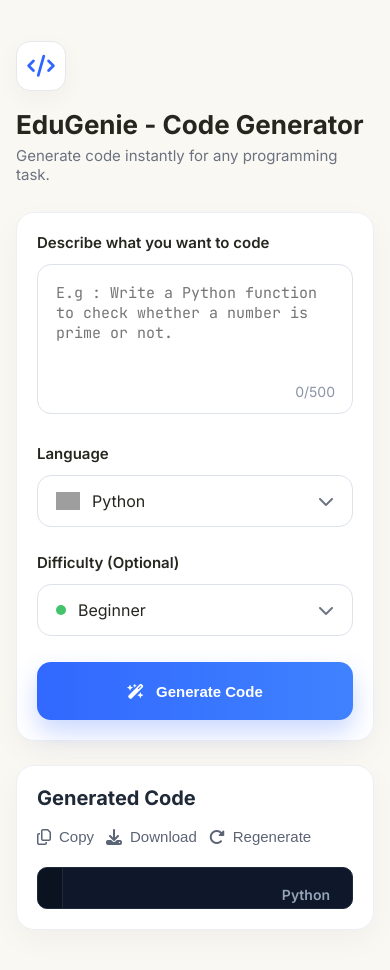
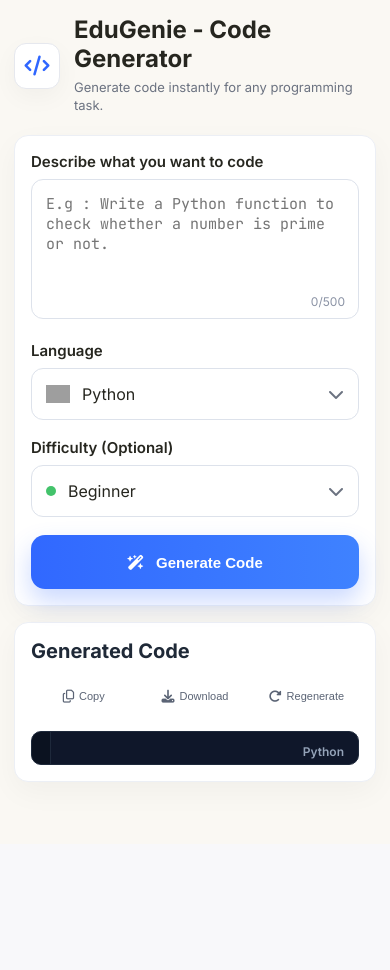
Before and after one commit to darshanpalankar/EduGenie-AI-Study-Assistant, a Flask app: page /code-generator in a window 390 px wide. After the commit the page ends 788 px from the top, so only its background shows below. Run offline with Flask 3, Linux system fonts and the light colour scheme; some libraries are stand-ins or nearby versions; grey boxes are pictures that could not be loaded.

Commit message:
CG UI Updated

```diff
--- a/static/css/code-generator.css
+++ b/static/css/code-generator.css
@@ -480,29 +480,174 @@
     .code-generator-page .line-numbers {
         padding: 20px 10px 20px 14px;
     }
+
+    /* Keep lengthy generated code inside the output box on phones and tablets. */
+    .code-generator-page .code-body {
+        max-height: min(55dvh, 420px);
+        overflow-x: auto;
+        overflow-y: auto;
+        overscroll-behavior: contain;
+        scrollbar-color: #334155 #0b1220;
+        scrollbar-width: thin;
+    }
+
+    .code-generator-page pre {
+        min-width: max-content;
+        overflow: visible;
+    }
+
+    .code-generator-page .code-body::-webkit-scrollbar {
+        width: 7px;
+        height: 7px;
+    }
+
+    .code-generator-page .code-body::-webkit-scrollbar-track {
+        background: #0b1220;
+    }
+
+    .code-generator-page .code-body::-webkit-scrollbar-thumb {
+        background: #334155;
+        border-radius: 999px;
+    }
 }
 
 @media (max-width:500px) {
 
+    .code-generator-page .container {
+        margin: 16px auto;
+        padding: 0 14px;
+    }
+
+    .code-generator-page .page-title {
+        flex-direction: row;
+        align-items: center;
+        gap: 14px;
+        margin-bottom: 20px;
+    }
+
     .code-generator-page .title-icon {
-        width: 50px;
-        height: 50px;
-        font-size: 22px;
+        width: 46px;
+        height: 46px;
+        border-radius: 12px;
+        font-size: 20px;
+        flex: 0 0 auto;
     }
 
     .code-generator-page .page-title h1 {
-        font-size: 26px;
+        font-size: 24px;
+        line-height: 1.2;
+        margin-bottom: 4px;
+    }
+
+    .code-generator-page .page-title p {
+        font-size: 13px;
+        line-height: 1.45;
+    }
+
+    .code-generator-page .card,
+    .code-generator-page .output-card {
+        border-radius: 14px;
+        padding: 16px;
+        margin-bottom: 16px;
+    }
+
+    .code-generator-page .card-grid {
+        gap: 18px;
+    }
+
+    .code-generator-page .field label {
+        margin-bottom: 8px;
+    }
+
+    .code-generator-page textarea {
+        height: 140px;
+        padding: 14px;
+        border-radius: 12px;
+    }
+
+    .code-generator-page .counter {
+        bottom: 14px;
+        right: 14px;
+        font-size: 12px;
     }
 
     .code-generator-page .generate-btn {
+        height: 54px;
         font-size: 15px;
     }
 
     .code-generator-page .select-box {
         height: 52px;
+        padding: 0 14px;
+        border-radius: 12px;
     }
 
     .code-generator-page .output-header h3 {
         font-size: 20px;
     }
+
+    .code-generator-page .output-header {
+        gap: 14px;
+        margin-bottom: 16px;
+    }
+
+    .code-generator-page .actions {
+        display: grid;
+        grid-template-columns: repeat(3, minmax(0, 1fr));
+        width: 100%;
+        gap: 6px;
+    }
+
+    .code-generator-page .actions button {
+        justify-content: center;
+        gap: 5px;
+        min-height: 38px;
+        font-size: 11px;
+    }
+
+    .code-generator-page .actions i {
+        font-size: 13px;
+    }
+
+    .code-generator-page .language-tag {
+        position: absolute;
+        top: 12px;
+        right: 14px;
+        font-size: 12px;
+    }
+
+    .code-generator-page .code-body {
+        max-height: min(55dvh, 360px);
+        overflow-x: auto;
+        overflow-y: auto;
+        overscroll-behavior: contain;
+        scrollbar-color: #334155 #0b1220;
+        scrollbar-width: thin;
+    }
+
+    .code-generator-page pre {
+        min-width: max-content;
+        padding: 16px;
+        font-size: 12px;
+        overflow: visible;
+    }
+
+    .code-generator-page .line-numbers {
+        padding: 16px 8px 16px 10px;
+        font-size: 11px;
+    }
+
+    .code-generator-page .code-body::-webkit-scrollbar {
+        width: 6px;
+        height: 6px;
+    }
+
+    .code-generator-page .code-body::-webkit-scrollbar-track {
+        background: #0b1220;
+    }
+
+    .code-generator-page .code-body::-webkit-scrollbar-thumb {
+        background: #334155;
+        border-radius: 999px;
+    }
 }
```
